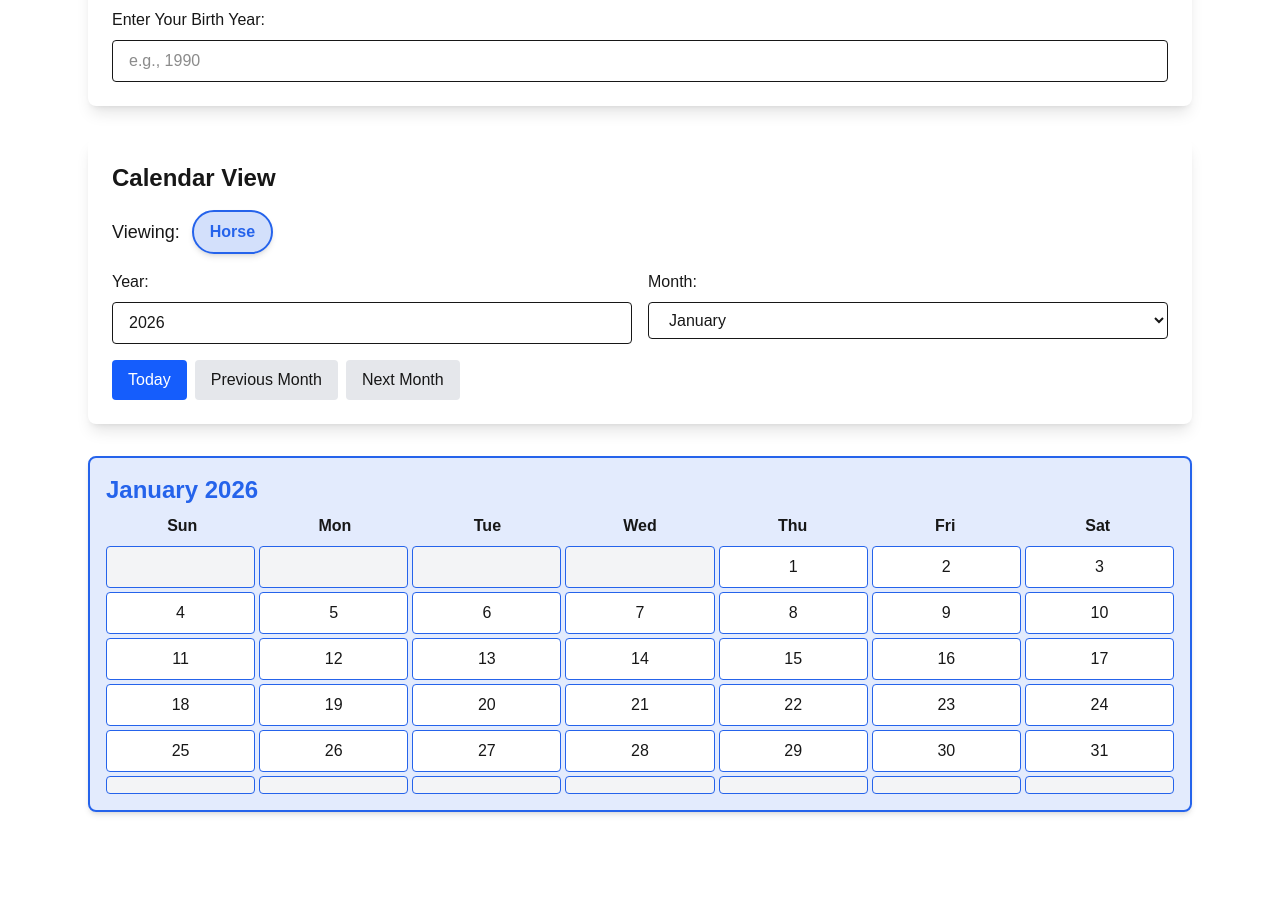
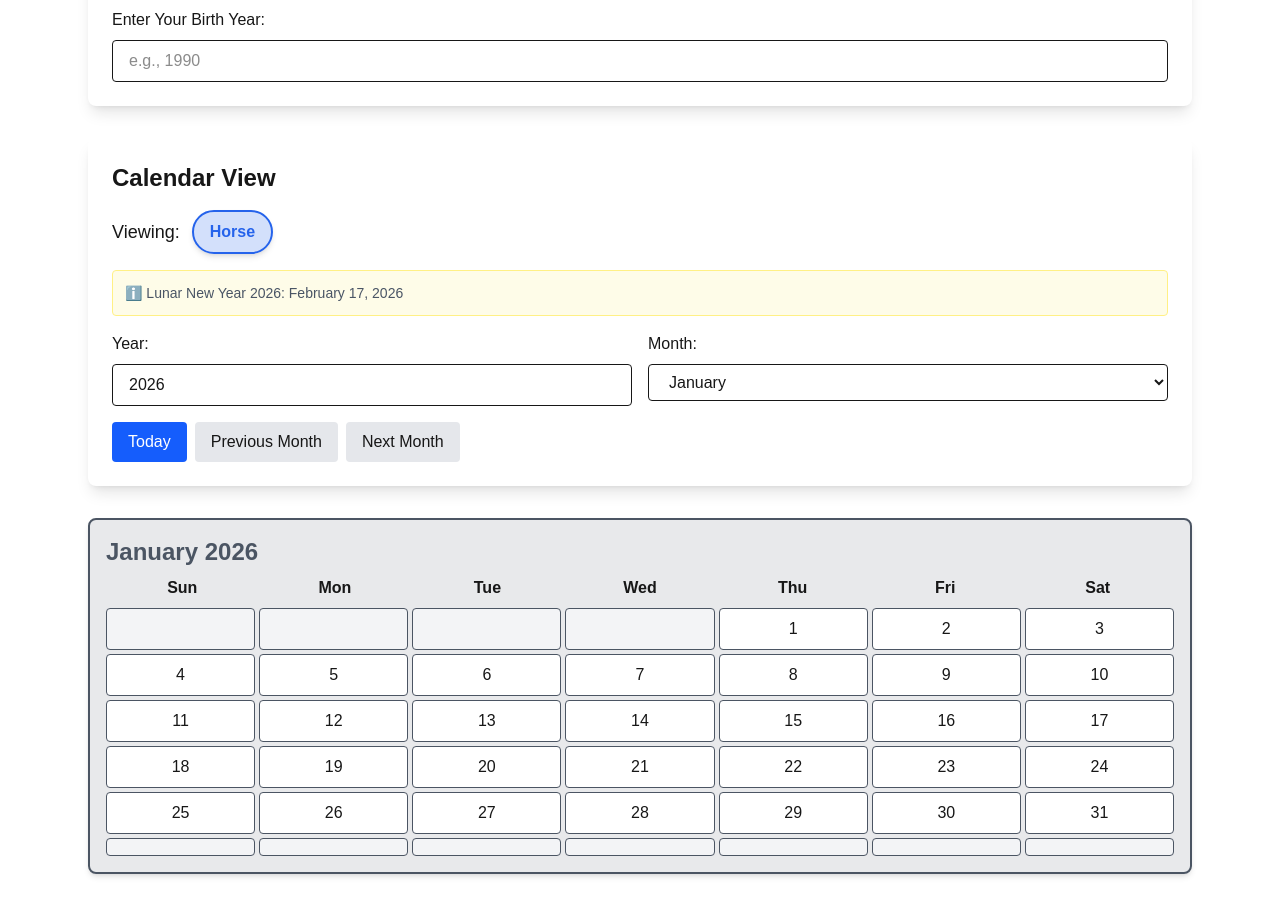
Before and after one commit to tatsuyax25/lunar-zodiac-calendar, a Next.js app: page / in a window 1280 px wide. Shown: the part 160-1058 px from the top of the page. Before the commit the page ends 996 px from the top, so only its background shows below. Built offline with nearby package versions, Linux system fonts and the light colour scheme.

Commit message:
Update so it shows current zodiac sign

```diff
--- a/src/app/page.tsx
+++ b/src/app/page.tsx
@@ -3,7 +3,8 @@
 import { useState } from "react";
 import ZodiacBadge from "@/components/ZodiacBadge";
 import CalendarGrid from "@/components/CalendarGrid";
-import { getZodiacForYear } from "@/zodiac/zodiac";
+import { getZodiacForDate } from "@/zodiac/zodiac";
+import { getLunarNewYearDate } from "@/zodiac/zodiac";
 
 export default function HomePage() {
   const today = new Date();
@@ -20,20 +21,20 @@ export default function HomePage() {
   const getZodiacYears = () => {
     if (!birthYear) return { past: [], future: [] };
 
-    const birthZodiac = getZodiacForYear(birthYear);
+    const birthZodiac = getZodiacForDate(birthYear, 6, 1); // Mid-year
     const currentYear = today.getFullYear();
     const past: number[] = [];
     const future: number[] = [];
 
-    // Find past zodiac years (up to 5 occurrences before current year)
+    // Find past zodiac years
     for (let y = birthYear; y < currentYear; y += 12) {
       if (y !== birthYear) past.push(y);
     }
 
-    // Find future zodiac years (next 5 occurrences)
+    // Find future zodiac years
     for (let i = 1; i <= 5; i++) {
       const nextYear = currentYear + (12 - ((currentYear - birthYear) % 12)) + ((i - 1) * 12);
-      if (getZodiacForYear(nextYear) === birthZodiac) {
+      if (getZodiacForDate(nextYear, 6, 1) === birthZodiac) {
         future.push(nextYear);
       }
     }
@@ -42,6 +43,7 @@ export default function HomePage() {
   };
 
   const zodiacYears = getZodiacYears();
+  const lunarNewYear = getLunarNewYearDate(year);
 
   return (
     <main className="p-6 max-w-6xl mx-auto space-y-8">
@@ -121,6 +123,12 @@ export default function HomePage() {
           <ZodiacBadge year={year} />
         </div>
 
+        {lunarNewYear && (
+          <div className="text-sm text-gray-600 bg-yellow-50 p-3 rounded border border-yellow-200">
+            ℹ️ Lunar New Year {year}: {lunarNewYear}
+          </div>
+        )}
+
         <div className="grid md:grid-cols-2 gap-4">
           <div>
             <label htmlFor="year-input" className="block font-medium mb-2">Year:</label>
--- a/src/components/CalendarGrid.tsx
+++ b/src/components/CalendarGrid.tsx
@@ -5,7 +5,7 @@ import { generateMonth } from "@/calendar/generators/generateMonth";
 import { CalendarDay } from "@/calendar/types/CalendarTypes";
 
 // Import zodiac logic + color map
-import { getZodiacForYear } from "@/zodiac/zodiac";
+import { getZodiacForDate } from "@/zodiac/zodiac";
 import { ZODIAC_COLORS } from "@/zodiac/zodiacColors";
 import styles from "./CalendarGrid.module.css";
 
@@ -24,8 +24,8 @@ export default function CalendarGrid({ year, month }: CalendarGridProps) {
   // Generate the 6x7 grid using your calendar engine
   const grid = generateMonth(year, month);
 
-  // Determine the zodiac for the selected year
-  const zodiac = getZodiacForYear(year);
+  // Determine the zodiac for the middle of the month (15th)
+  const zodiac = getZodiacForDate(year, month, 15);
 
   // Pick the color for that zodiac
   const zodiacColor = ZODIAC_COLORS[zodiac];
--- a/src/components/ZodiacBadge.tsx
+++ b/src/components/ZodiacBadge.tsx
@@ -1,7 +1,7 @@
 "use client";
 
 import { useEffect, useRef } from "react";
-import { getZodiacForYear, Zodiac } from "@/zodiac/zodiac";
+import { getZodiacForDate, Zodiac } from "@/zodiac/zodiac";
 import { ZODIAC_COLORS } from "@/zodiac/zodiacColors";
 import styles from "./ZodiacBadge.module.css";
 
@@ -20,8 +20,8 @@ interface ZodiacBadgeProps {
 export default function ZodiacBadge({ year }: ZodiacBadgeProps) {
   const badgeRef = useRef<HTMLDivElement>(null);
 
-  // Determine the zodiac animal for the given year
-  const zodiac = getZodiacForYear(year);
+  // Determine the zodiac animal for mid-year (July 1st)
+  const zodiac = getZodiacForDate(year, 6, 1);
 
   // Get the color associated with that zodiac
   const color = ZODIAC_COLORS[zodiac];
--- a/src/zodiac/zodiac.ts
+++ b/src/zodiac/zodiac.ts
@@ -32,15 +32,46 @@ const ZODIAC_CYCLE: Zodiac[] = [
   Zodiac.Pig,
 ];
 
-// 1900 is a know Rat year, so it's a valid anchor
+// Lunar New Year dates for accurate zodiac calculation
+// Format: [year, month (0-indexed), day]
+const LUNAR_NEW_YEAR_DATES: Record<number, [number, number]> = {
+  2020: [0, 25], 2021: [1, 12], 2022: [1, 1], 2023: [0, 22], 2024: [1, 10],
+  2025: [0, 29], 2026: [1, 17], 2027: [1, 6], 2028: [0, 26], 2029: [1, 13],
+  2030: [1, 3], 2031: [0, 23], 2032: [1, 11], 2033: [0, 31], 2034: [1, 19],
+};
+
 const BASE_YEAR = 1900;
 
-/** Returns the zodiac animal for a given Gregorian year. */
-export function getZodiacForYear(year: number): Zodiac {
-  const diff = year - BASE_YEAR;
+/** Returns the zodiac animal for a given date (year, month, day) */
+export function getZodiacForDate(year: number, month: number, day: number): Zodiac {
+  let zodiacYear = year;
 
-  // Normalize modulo to avoid negative indices
+  // Check if date is before Lunar New Year
+  if (LUNAR_NEW_YEAR_DATES[year]) {
+    const [lnyMonth, lnyDay] = LUNAR_NEW_YEAR_DATES[year];
+    if (month < lnyMonth || (month === lnyMonth && day < lnyDay)) {
+      zodiacYear = year - 1;
+    }
+  } else {
+    // Fallback: assume Lunar New Year is around Feb 1
+    if (month === 0) zodiacYear = year - 1;
+  }
+
+  const diff = zodiacYear - BASE_YEAR;
   const index = ((diff % 12) + 12) % 12;
-
   return ZODIAC_CYCLE[index];
 }
+
+/** Returns the zodiac animal for a given Gregorian year (simplified) */
+export function getZodiacForYear(year: number): Zodiac {
+  // Use Feb 1 as approximation for the year
+  return getZodiacForDate(year, 1, 1);
+}
+
+/** Returns the Lunar New Year date as a formatted string */
+export function getLunarNewYearDate(year: number): string | null {
+  if (!LUNAR_NEW_YEAR_DATES[year]) return null;
+  const [month, day] = LUNAR_NEW_YEAR_DATES[year];
+  const months = ["January", "February", "March"];
+  return `${months[month]} ${day}, ${year}`;
+}
```
